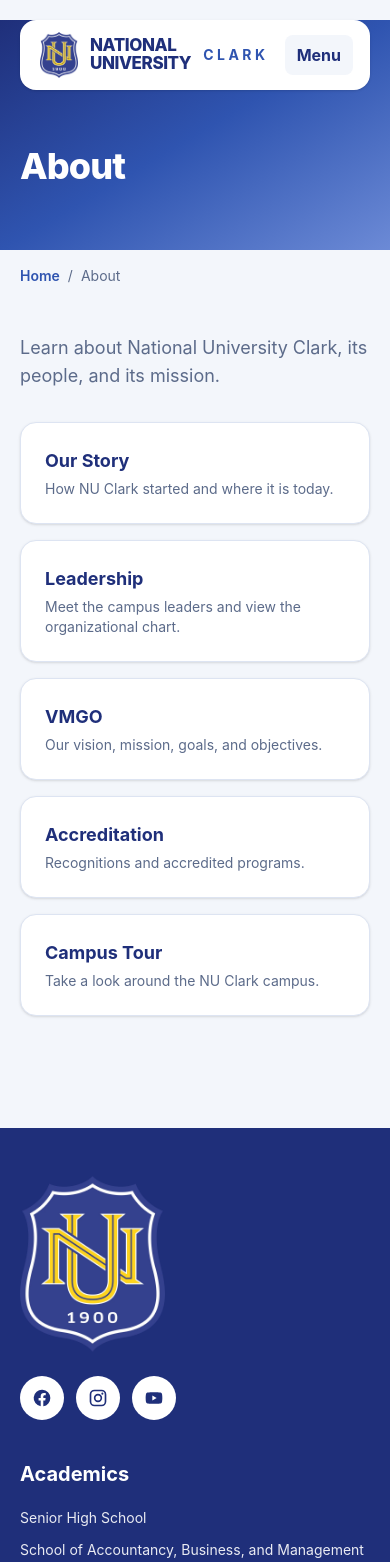
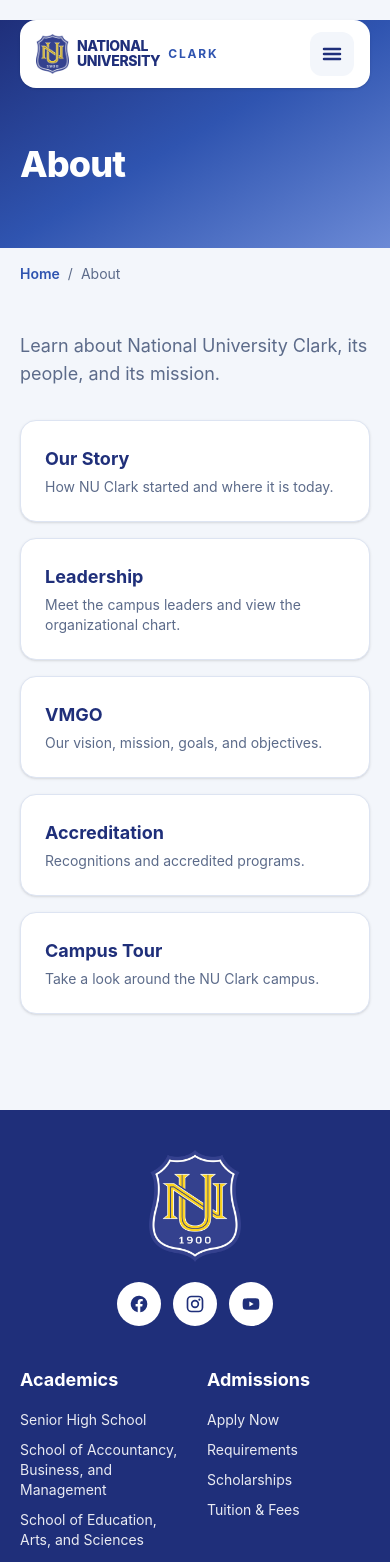
Before and after one commit to RaprapGutierrez/National-University-Clark-Website, a Next.js app: page /about in a window 390 px wide. Shown: the top 1562 px of the page. Built offline with nearby package versions, Linux system fonts and the light colour scheme.

Commit message:
update the ui make it responsive

```diff
--- a/app/page.tsx
+++ b/app/page.tsx
@@ -14,28 +14,28 @@ export default function Home() {
 
   return (
     <>
-      <header className="bg-navy bg-[url('/bg-enrollment.webp')] bg-cover bg-center bg-no-repeat pb-24 text-white">
-        <div className="mx-auto max-w-6xl px-5">
+      <header className="bg-navy bg-[url('/bg-enrollment.webp')] bg-cover bg-center bg-no-repeat pb-20 text-white sm:pb-24">
+        <div className="mx-auto max-w-6xl px-4 sm:px-5">
           <Navbar />
-          <div className="grid items-center gap-10 pt-14 lg:grid-cols-2">
+          <div className="grid items-center gap-8 pt-8 sm:pt-12 lg:grid-cols-2 lg:gap-10 lg:pt-14">
             <Reveal>
-              <h1 className="text-5xl font-extrabold leading-tight tracking-tight sm:text-6xl">
+              <h1 className="text-4xl font-extrabold leading-tight tracking-tight sm:text-5xl lg:text-6xl">
                 Education that works in the heart of Central Luzon.
               </h1>
-              <p className="mt-5 max-w-xl text-lg text-white/90">
+              <p className="mt-4 max-w-xl text-base text-white/90 sm:mt-5 sm:text-lg">
                 Study at NU Clark inside the Clark Freeport Zone. Explore our
                 programs, apply online, and see life on campus.
               </p>
-              <div className="mt-8 flex flex-wrap gap-3">
+              <div className="mt-6 flex flex-col gap-3 sm:mt-8 sm:flex-row sm:flex-wrap">
                 <Link
                   href="/academics"
-                  className="rounded-full bg-gold px-6 py-3 font-bold text-navy transition hover:-translate-y-0.5"
+                  className="rounded-full bg-gold px-6 py-3 text-center font-bold text-navy transition hover:-translate-y-0.5"
                 >
                   Explore programs
                 </Link>
                 <Link
                   href="/about/campus-tour"
-                  className="rounded-full px-6 py-3 font-bold text-white ring-2 ring-white/70 transition hover:bg-white/10"
+                  className="rounded-full px-6 py-3 text-center font-bold text-white ring-2 ring-white/70 transition hover:bg-white/10"
                 >
                   Take the campus tour
                 </Link>
@@ -49,8 +49,8 @@ export default function Home() {
         </div>
       </header>
 
-      <main className="mx-auto max-w-6xl px-5">
-        <div className="-mt-12 grid gap-4 sm:grid-cols-2 lg:grid-cols-4">
+      <main className="mx-auto max-w-6xl px-4 sm:px-5">
+        <div className="-mt-10 grid gap-4 sm:-mt-12 sm:grid-cols-2 lg:grid-cols-4">
           {admissions.pages.map((p, i) => (
             <Reveal key={p.slug} delay={i * 100} className="h-full">
               <Link
@@ -64,12 +64,14 @@ export default function Home() {
           ))}
         </div>
 
-        <section className="pt-16">
+        <section className="pt-12 sm:pt-16">
           <Reveal>
-            <h2 className="text-3xl font-extrabold">Find your school</h2>
+            <h2 className="text-2xl font-extrabold sm:text-3xl">
+              Find your school
+            </h2>
             <p className="mb-6 mt-1 max-w-xl text-slate">{academics.intro}</p>
           </Reveal>
-          <div className="grid gap-4 sm:grid-cols-2 lg:grid-cols-3">
+          <div className="grid gap-3 sm:grid-cols-2 sm:gap-4 lg:grid-cols-3">
             {academics.pages.map((p, i) => (
               <Reveal key={p.slug} delay={(i % 3) * 100} className="h-full">
                 <Link
@@ -83,30 +85,30 @@ export default function Home() {
           </div>
         </section>
 
-        <Reveal className="mt-16">
+        <Reveal className="mt-12 sm:mt-16">
           <LogoDivider />
         </Reveal>
 
-        <Reveal className="mt-10">
-          <section className="grid items-center gap-8 rounded-3xl bg-navy p-10 text-white md:grid-cols-[1fr_auto]">
-            <div>
-              <h2 className="text-3xl font-extrabold">
+        <Reveal className="mt-8 sm:mt-10">
+          <section className="grid items-center gap-8 rounded-3xl bg-navy p-6 text-white sm:p-10 md:grid-cols-[1fr_auto]">
+            <div className="text-center md:text-left">
+              <h2 className="text-2xl font-extrabold sm:text-3xl">
                 Ready to become a Nationalian?
               </h2>
-              <p className="mt-2 max-w-xl text-white/80">
+              <p className="mx-auto mt-2 max-w-xl text-white/80 md:mx-0">
                 Start your online application today, or scan the QR code with
                 your phone.
               </p>
-              <div className="mt-6 flex flex-wrap gap-3">
+              <div className="mt-6 flex flex-col gap-3 sm:flex-row sm:justify-center md:justify-start">
                 <a
                   href={APPLY_URL}
-                  className="inline-block rounded-full bg-gold px-6 py-3 font-bold text-navy transition hover:-translate-y-0.5"
+                  className="inline-block rounded-full bg-gold px-6 py-3 text-center font-bold text-navy transition hover:-translate-y-0.5"
                 >
                   Apply now
                 </a>
                 <Link
                   href={CONTACT_URL}
-                  className="inline-block rounded-full px-6 py-3 font-bold text-white ring-2 ring-white/70 transition hover:bg-white/10"
+                  className="inline-block rounded-full px-6 py-3 text-center font-bold text-white ring-2 ring-white/70 transition hover:bg-white/10"
                 >
                   Contact us
                 </Link>
@@ -120,7 +122,7 @@ export default function Home() {
                   alt="QR code for NU Clark"
                   width={160}
                   height={160}
-                  className="h-40 w-40"
+                  className="h-36 w-36 sm:h-40 sm:w-40"
                 />
               </div>
               <p className="mt-2 text-sm text-white/80">Scan to apply</p>
--- a/components/Footer.tsx
+++ b/components/Footer.tsx
@@ -1,3 +1,4 @@
+import Image from "next/image";
 import Link from "next/link";
 import { sections } from "@/lib/site";
 
@@ -27,15 +28,18 @@ const socials = [
 
 export default function Footer() {
   return (
-    <footer className="mt-20 bg-navy py-12 text-white">
-      <div className="mx-auto grid max-w-6xl gap-10 px-5 md:grid-cols-[220px_repeat(4,1fr)]">
-        <div>
-          <img
+    <footer className="mt-16 bg-navy py-10 text-white sm:mt-20 sm:py-12">
+      <div className="mx-auto grid max-w-6xl gap-10 px-5 lg:grid-cols-[200px_1fr] lg:gap-14">
+        {/* Logo + socials */}
+        <div className="flex flex-col items-center gap-5 text-center lg:items-start lg:text-left">
+          <Image
             src="/nu-logo.png"
             alt="National University 1900"
-            className="h-44 w-auto"
+            width={150}
+            height={182}
+            className="h-28 w-auto sm:h-36 lg:h-44"
           />
-          <div className="mt-6 flex gap-3">
+          <div className="flex gap-3">
             {socials.map((s) => (
               <a
                 key={s.name}
@@ -43,7 +47,7 @@ export default function Footer() {
                 target="_blank"
                 rel="noopener noreferrer"
                 aria-label={s.name}
-                className="flex h-11 w-11 items-center justify-center rounded-full bg-white text-navy hover:bg-gold"
+                className="flex h-11 w-11 items-center justify-center rounded-full bg-white text-navy transition hover:bg-gold"
               >
                 <svg viewBox="0 0 24 24" className="h-5 w-5 fill-current">
                   <path d={s.path} />
@@ -53,19 +57,21 @@ export default function Footer() {
           </div>
         </div>
 
+        {/* Link columns */}
+        <div className="grid grid-cols-2 gap-x-6 gap-y-10 sm:grid-cols-4">
           {footerSections.map((s) => (
-          <div key={s.slug}>
-            <h3 className="mb-5 text-xl font-bold">
+            <div key={s.slug} className="min-w-0">
+              <h3 className="mb-4 text-lg font-bold sm:text-xl">
                 <Link href={`/${s.slug}`} className="hover:underline">
                   {s.title}
                 </Link>
               </h3>
-            <ul className="space-y-3 text-sm">
+              <ul className="space-y-2.5 text-sm">
                 {s.pages.map((p) => (
                   <li key={p.slug}>
                     <Link
                       href={`/${s.slug}/${p.slug}`}
-                    className="text-white/90 hover:underline"
+                      className="break-words text-white/90 hover:underline"
                     >
                       {p.title}
                     </Link>
@@ -75,10 +81,11 @@ export default function Footer() {
             </div>
           ))}
         </div>
+      </div>
 
-      <div className="mx-auto mt-10 max-w-6xl border-t border-dashed border-white/30 px-5 pt-6 text-sm text-white/80">
+      <div className="mx-auto mt-10 flex max-w-6xl flex-col gap-2 border-t border-dashed border-white/30 px-5 pt-6 text-center text-sm text-white/80 sm:flex-row sm:justify-between sm:text-left">
         <p>Jose Abad Santos Avenue, Clark Freeport Zone, Pampanga</p>
-        <p className="mt-2">© 2026 National University. All rights reserved.</p>
+        <p>© 2026 National University. All rights reserved.</p>
       </div>
     </footer>
   );
--- a/components/Navbar.tsx
+++ b/components/Navbar.tsx
@@ -24,7 +24,7 @@ function chunk<T>(items: T[], columns: number): T[][] {
   return result;
 }
 
-function Chevron() {
+function Chevron({ className = "" }: { className?: string }) {
   return (
     <svg
       width="12"
@@ -36,37 +36,70 @@ function Chevron() {
       strokeLinecap="round"
       strokeLinejoin="round"
       aria-hidden="true"
-      className="transition-transform group-hover:rotate-180 group-focus-within:rotate-180"
+      className={`transition-transform ${className}`}
     >
       <path d="m6 9 6 6 6-6" />
     </svg>
   );
 }
 
+function Hamburger({ open }: { open: boolean }) {
+  return (
+    <svg
+      width="24"
+      height="24"
+      viewBox="0 0 24 24"
+      fill="none"
+      stroke="currentColor"
+      strokeWidth="2.5"
+      strokeLinecap="round"
+      aria-hidden="true"
+    >
+      {open ? (
+        <path d="M6 6l12 12M18 6L6 18" />
+      ) : (
+        <path d="M4 7h16M4 12h16M4 17h16" />
+      )}
+    </svg>
+  );
+}
+
 export default function Navbar() {
   const [open, setOpen] = useState(false);
+  const [openSection, setOpenSection] = useState<string | null>(null);
+
+  const closeMenu = () => {
+    setOpen(false);
+    setOpenSection(null);
+  };
 
   return (
-    <nav className="relative mt-5 rounded-2xl bg-white px-5 py-3 shadow-sm">
-      <div className="flex items-center gap-4">
-        <Link href="/" className="flex shrink-0 items-center gap-3 text-navy">
+    <nav className="relative mt-5 rounded-2xl bg-white px-4 py-3 shadow-sm sm:px-5">
+      <div className="flex items-center gap-3 sm:gap-4">
+        <Link
+          href="/"
+          onClick={closeMenu}
+          className="flex shrink-0 items-center gap-2 text-navy sm:gap-3"
+        >
           <Image
             src="/nu-logo.png"
             alt="National University logo"
             width={38}
             height={46}
             priority
+            className="h-10 w-auto sm:h-[46px]"
           />
-          <span className="text-[17px] font-extrabold uppercase leading-[1.05] tracking-tight">
+          <span className="text-[14px] font-extrabold uppercase leading-[1.05] tracking-tight sm:text-[17px]">
             National
             <br />
             University
           </span>
-          <span className="block text-sm font-bold tracking-[0.25em] text-royal">
+          <span className="block text-xs font-bold tracking-[0.15em] text-royal sm:text-sm sm:tracking-[0.25em]">
             CLARK
           </span>
         </Link>
 
+        {/* Desktop menu */}
         <ul className="hidden flex-1 items-center justify-evenly lg:flex">
           {menu.map((s) => {
             const columns = chunk(s.pages, s.pages.length > 4 ? 2 : 1);
@@ -77,37 +110,33 @@ export default function Navbar() {
                   className="flex items-center gap-1.5 rounded-lg px-2 py-2 font-medium text-navy hover:text-royal"
                 >
                   {s.title}
-                  <Chevron />
+                  <Chevron className="group-hover:rotate-180 group-focus-within:rotate-180" />
                 </Link>
 
                 <div className="invisible absolute left-0 right-0 top-full z-30 pt-3 opacity-0 transition group-focus-within:visible group-focus-within:opacity-100 group-hover:visible group-hover:opacity-100">
                   <div
                     className="grid gap-8 rounded-2xl border border-line bg-[#f4f5fc] p-8 shadow-xl"
                     style={{
-                      gridTemplateColumns: `1.2fr repeat(${columns.length}, 1fr)`,
+                      gridTemplateColumns: `1fr repeat(${columns.length}, 1fr)`,
                     }}
                   >
                     <div>
                       <h3 className="text-sm font-bold uppercase tracking-wide text-navy">
                         {s.title}
                       </h3>
-                      <p className="mt-2 max-w-xs text-sm text-slate">
-                        {s.intro}
-                      </p>
                       <Link
                         href={`/${s.slug}`}
-                        className="mt-4 inline-block text-sm font-semibold text-royal hover:underline"
+                        className="mt-3 inline-block text-sm font-semibold text-royal hover:underline"
                       >
                         View all
                       </Link>
                     </div>
 
                     {columns.map((col, i) => (
-                      <div key={i} className="border-l border-line pl-8">
-                        <h3 className="mb-3 text-sm font-bold uppercase tracking-wide text-navy">
-                          {i === 0 ? "Pages" : "\u00A0"}
-                        </h3>
-                        <ul className="space-y-2.5">
+                      <ul
+                        key={i}
+                        className="space-y-2.5 border-l border-line pl-8"
+                      >
                         {col.map((p) => (
                           <li key={p.slug}>
                             <Link
@@ -119,7 +148,6 @@ export default function Navbar() {
                           </li>
                         ))}
                       </ul>
-                      </div>
                     ))}
                   </div>
                 </div>
@@ -146,60 +174,78 @@ export default function Navbar() {
           Apply Now
         </a>
 
+        {/* Hamburger button */}
         <button
-          onClick={() => setOpen(!open)}
+          onClick={() => (open ? closeMenu() : setOpen(true))}
           aria-expanded={open}
-          className="rounded-lg bg-mist px-3 py-2 font-bold text-navy lg:hidden"
+          aria-label={open ? "Close menu" : "Open menu"}
+          className="ml-auto flex h-11 w-11 items-center justify-center rounded-xl bg-mist text-navy sm:ml-0 lg:hidden"
         >
-          Menu
+          <Hamburger open={open} />
         </button>
       </div>
 
+      {/* Mobile menu */}
       {open && (
-        <ul className="mt-3 space-y-3 border-t border-line pt-3 lg:hidden">
-          {menu.map((s) => (
+        <div className="mt-3 max-h-[75vh] overflow-y-auto border-t border-line pt-2 lg:hidden">
+          <ul className="divide-y divide-line">
+            {menu.map((s) => {
+              const expanded = openSection === s.slug;
+              return (
                 <li key={s.slug}>
+                  <button
+                    onClick={() => setOpenSection(expanded ? null : s.slug)}
+                    aria-expanded={expanded}
+                    className="flex w-full items-center justify-between py-3 text-left font-bold text-navy"
+                  >
+                    {s.title}
+                    <Chevron className={expanded ? "rotate-180" : ""} />
+                  </button>
+                  {expanded && (
+                    <div className="flex flex-col pb-3 pl-3">
                       <Link
                         href={`/${s.slug}`}
-                onClick={() => setOpen(false)}
-                className="font-bold text-navy"
+                        onClick={closeMenu}
+                        className="py-1.5 text-sm font-semibold text-royal"
                       >
-                {s.title}
+                        View all
                       </Link>
-              <div className="mt-1 flex flex-col pl-3">
                       {s.pages.map((p) => (
                         <Link
                           key={p.slug}
                           href={`/${s.slug}/${p.slug}`}
-                    onClick={() => setOpen(false)}
-                    className="py-1 text-sm text-slate"
+                          onClick={closeMenu}
+                          className="py-1.5 text-sm text-slate"
                         >
                           {p.title}
                         </Link>
                       ))}
                     </div>
+                  )}
                 </li>
-          ))}
+              );
+            })}
+
             {extraLinks.map((l) => (
               <li key={l.href}>
                 <Link
                   href={l.href}
-                onClick={() => setOpen(false)}
-                className="font-bold text-navy"
+                  onClick={closeMenu}
+                  className="block py-3 font-bold text-navy"
                 >
                   {l.label}
                 </Link>
               </li>
             ))}
-          <li>
+          </ul>
+
           <a
             href={APPLY_URL}
-              className="inline-block rounded-full bg-navy px-6 py-2.5 font-semibold text-white"
+            className="mt-3 block rounded-full bg-navy px-6 py-3 text-center font-semibold text-white sm:hidden"
           >
             Apply Now
           </a>
-          </li>
-        </ul>
+        </div>
       )}
     </nav>
   );
```
Lines whose indentation alone changed are shown as unchanged.
